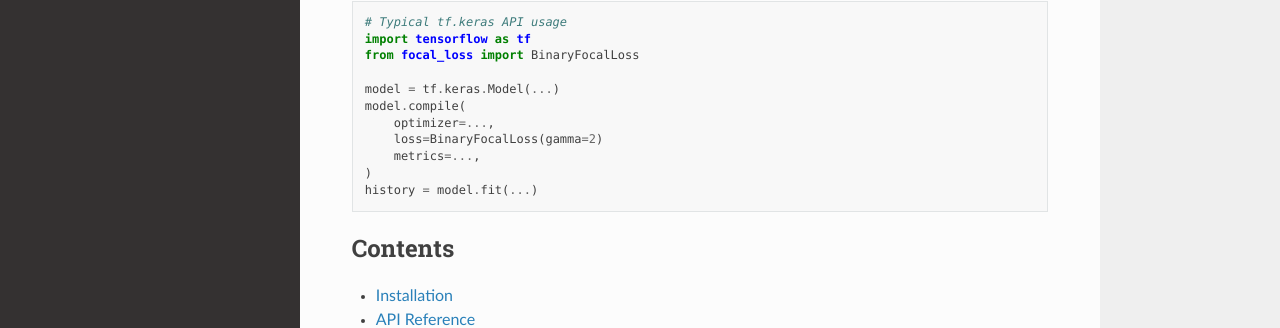
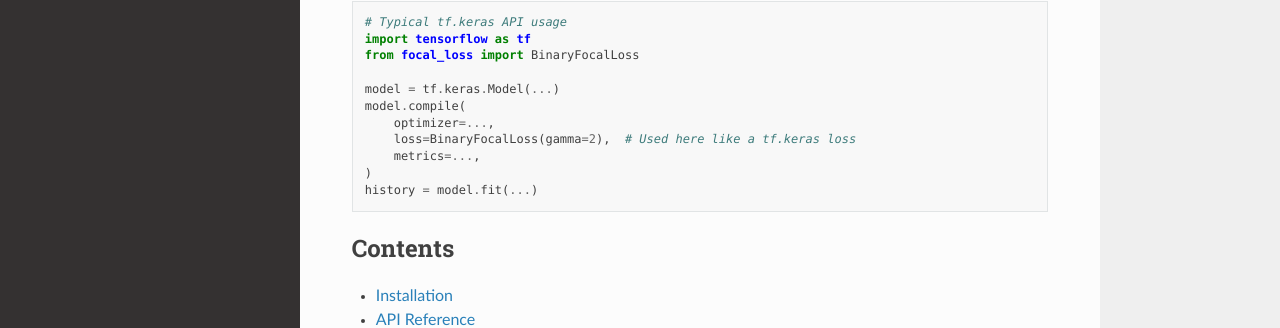
Before and after one commit to artemmavrin/focal-loss, a Sphinx documentation site: the page built from docs/source/index.rst, in a window 1280 px wide and 1278 px high. Shown: the part 733-1061 px from the top of the window. Built offline with Sphinx 7.4.7 and the Read the Docs theme 2.0.0, drawn with Linux system fonts in a browser that asks for light colours.

Commit message:
BinaryFocalLoss usage example: added comma and comment

```diff
--- a/README.rst
+++ b/README.rst
@@ -42,7 +42,7 @@
     model = tf.keras.Model(...)
     model.compile(
         optimizer=...,
-        loss=BinaryFocalLoss(gamma=2)
+        loss=BinaryFocalLoss(gamma=2),  # Used here like a tf.keras loss
         metrics=...,
     )
     history = model.fit(...)
--- a/docs/source/index.rst
+++ b/docs/source/index.rst
@@ -48,7 +48,7 @@
     model = tf.keras.Model(...)
     model.compile(
         optimizer=...,
-        loss=BinaryFocalLoss(gamma=2)
+        loss=BinaryFocalLoss(gamma=2),  # Used here like a tf.keras loss
         metrics=...,
     )
     history = model.fit(...)
```
Also changed, not shown: 1 other file.
